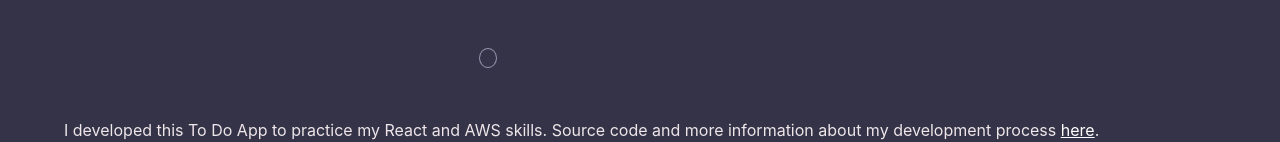
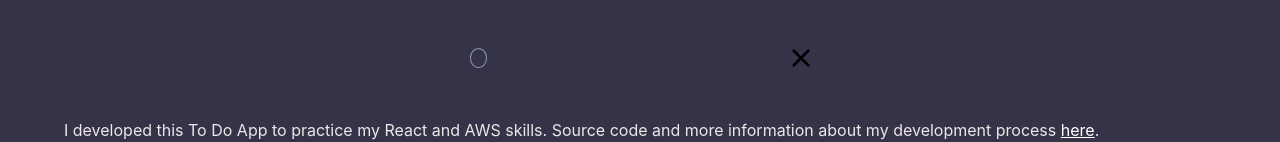
Before and after one commit to rochellev/ToDoApp, a React (Create React App) app: page / in a window 1280 px wide. Shown: the part 188-330 px from the top of the page. Built offline with nearby package versions, Linux system fonts and the light colour scheme.

Commit message:
added x to each list item, the style will probably change but got the icon showing up where i expect

```diff
--- a/src/App.css
+++ b/src/App.css
@@ -28,7 +28,6 @@ body {
   height: 20vmin;
   pointer-events: none;
 }
-
 
 
 .todo-list {
@@ -80,6 +79,12 @@ body {
   background: #fff;
 }
 
+.delete-button {
+  height: 18px;
+  width: 18px;
+  display: flex;
+}
+
 ul {
   list-style: none;
   padding: 0;
--- a/src/App.js
+++ b/src/App.js
@@ -3,6 +3,7 @@ import logo from './logo.svg';
 import './App.css';
 import List from './List';
 import AboutMe from './AboutMe';
+import deleteIcon from "./delete-icon.png";
 
 function App() {
   // when update todos, you need to get copy, modify, then return in setTodos
@@ -12,6 +13,7 @@ function App() {
       <div className="header">
         <img src={logo} className="logo" alt="logo"/>
       </div>
+
       <List />
       <AboutMe />
     </div>
--- a/src/ListItem.js
+++ b/src/ListItem.js
@@ -1,13 +1,22 @@
 import React from "react";
 import "./App.css";
+import deleteIcon from "./delete-icon.png";
 
 function ListItem(props) {
   return (
-    <div className={`todo ${props.isCompleted && 'todo-is-completed'}`}>
-      <div className={'checkbox'} onClick={props.onClick} >
-      {props.isCompleted && <span>&#x2714;</span>}
-    </div>
-      <input type="text" value={props.content} onKeyDown={props.onKeyDown} onChange={props.onChange}/>
+    <div className={`todo ${props.isCompleted && "todo-is-completed"}`}>
+      <div className={"checkbox"} onClick={props.onClick}>
+        {props.isCompleted && <span>&#x2714;</span>}
+      </div>
+      <input
+        type="text"
+        value={props.content}
+        onKeyDown={props.onKeyDown}
+        onChange={props.onChange}
+      />
+        <div >
+       <img className={"delete-button"} src={deleteIcon} alt={"delete button"}/>
+      </div>
     </div>
   );
 }
```
Also changed, not shown: src/delete-icon.png (added).
